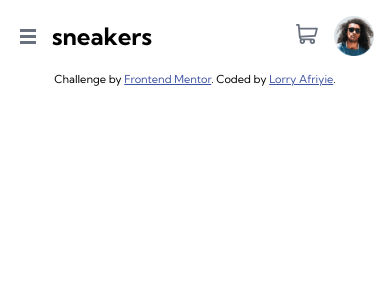
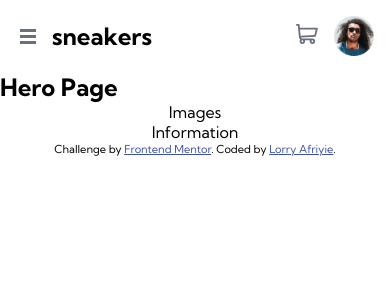
Before and after one commit to LorryAfriyie/ecommerce-product-page, a React (Vite) app: page / in a window 390 px wide. Shown: the top 300 px of the page. Built offline with nearby package versions, Linux system fonts and the light colour scheme.

Commit message:
Hero and Product Page Components
Creating new components and adjusting menu width on mobile viewport.

```diff
--- a/src/App.tsx
+++ b/src/App.tsx
@@ -1,9 +1,11 @@
 import { Navbar } from "./components/Navbar";
+import { Hero } from "./views/HeroPage";
 
 function App() {
   return (
     <div className="app">
       <Navbar />
+      <Hero />
       <div className="attribution">
         Challenge by{" "}
         <a href="https://www.frontendmentor.io?ref=challenge" target="_blank">
--- /dev/null
+++ b/src/components/ProductPage.tsx
@@ -0,0 +1,10 @@
+export function ProductPage() {
+  return (
+    <div className="product-page">
+      <div className="product-page__grid">
+        <div className="product-page__img-col">Images</div>
+        <div className="product-page__info-col">Information</div>
+      </div>
+    </div>
+  );
+}
--- /dev/null
+++ b/src/scss/Hero.scss
@@ -0,0 +1,3 @@
+.hero {
+  width: 100%;
+}
--- a/src/scss/Main.scss
+++ b/src/scss/Main.scss
@@ -1,5 +1,7 @@
 @use "App";
 @use "Navbar";
+@use "Hero";
+@use "ProductPage";
 
 @import url("https://fonts.googleapis.com/css2?family=Kumbh+Sans:wght@400..700&display=swap");
 
--- a/src/scss/Navbar.scss
+++ b/src/scss/Navbar.scss
@@ -17,7 +17,7 @@
     @media (max-width: 40em) {
       background: whitesmoke;
       position: fixed;
-      inset: 0 50% 0 0;
+      inset: 0 30% 0 0;
       transform: translateX(100%);
       transition: transform 350ms ease-in-out;
       z-index: 1;
--- /dev/null
+++ b/src/scss/ProductPage.scss
@@ -0,0 +1,16 @@
+.product-page {
+  &__grid {
+    display: grid;
+    place-content: center;
+
+    @media (min-width: 40em) {
+      grid-template-columns: repeat(2, 1fr);
+    }
+  }
+
+  &__img-col,
+  &__info-col {
+    display: grid;
+    place-content: center;
+  }
+}
--- /dev/null
+++ b/src/views/HeroPage.tsx
@@ -0,0 +1,10 @@
+import { ProductPage } from "../components/ProductPage";
+
+export function Hero() {
+  return (
+    <section className="hero">
+      <h1>Hero Page</h1>
+      <ProductPage />
+    </section>
+  );
+}
```
